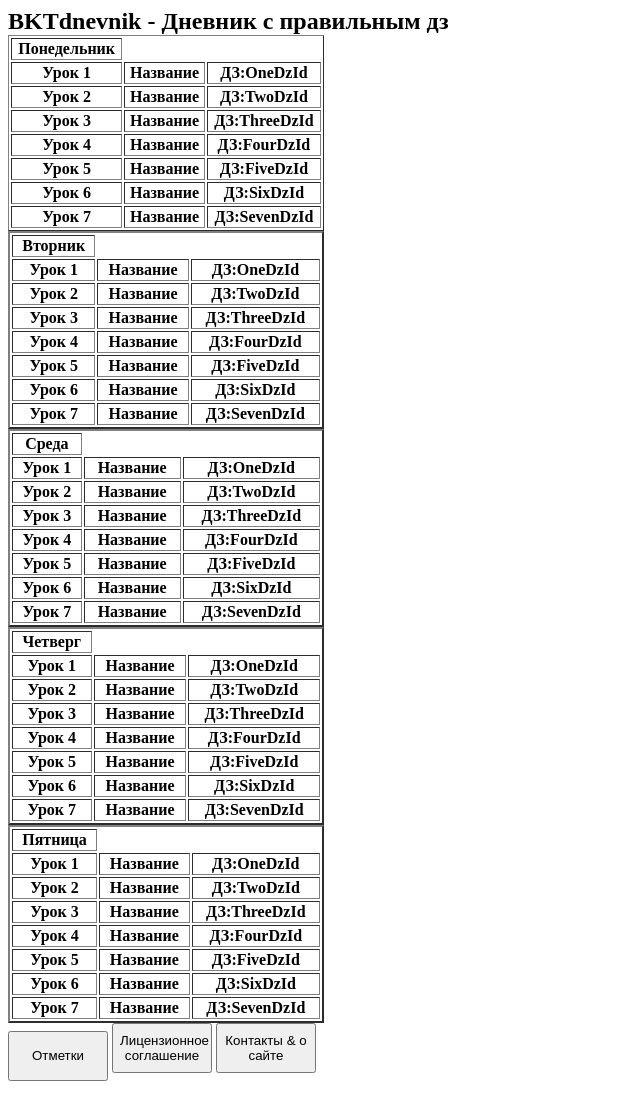
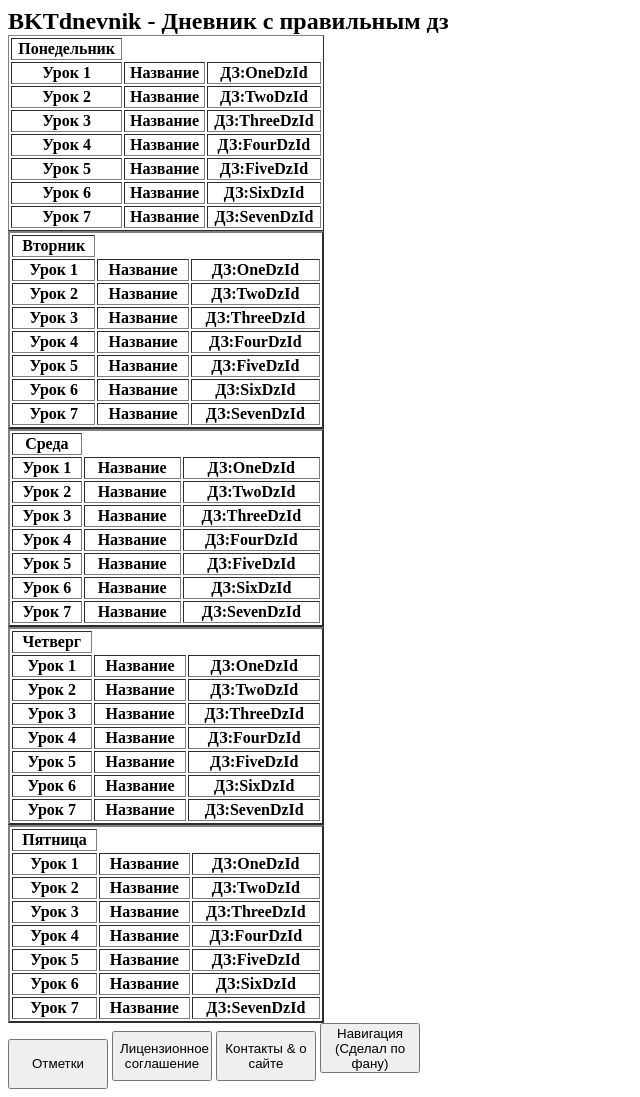
Before and after one commit to ProstoUserBeKotIK/dnevnikalpha.github.io, a plain HTML site: page index.html in a window 1280 px wide. Shown: the whole page, without its empty margins (0-640 px from the left). Drawn offline with Linux system fonts and the light colour scheme.

Commit message:
Update index.html
Кнопка навигация

```diff
--- a/index.html
+++ b/index.html
@@ -60,5 +60,6 @@
 <a><button class="button_up" onclick="document.location='otmetki.html'">Отметки</button></a>
 <a><button class="button_up111" onclick="document.location='lichenz.html'">Лицензионное соглашение</button></a>
 <a><button class="button_up111" onclick="document.location='menu.html'">Контакты & о сайте</button></a>
+<a><button class="button_up111" onclick="document.location='1.html'">Навигация (Сделал по фану)</button></a>
 
 </body>
```
